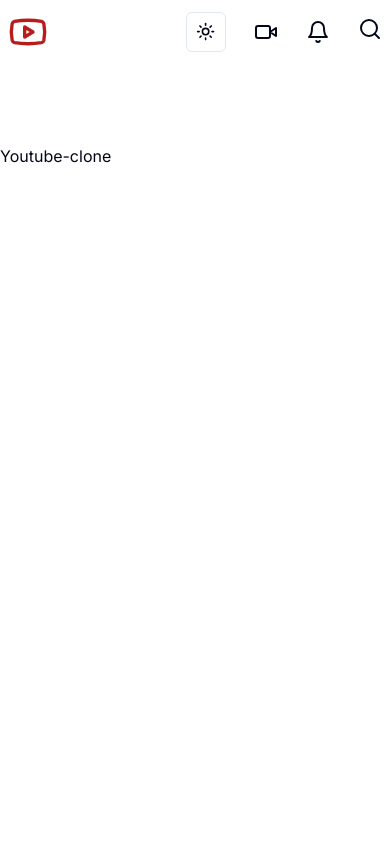
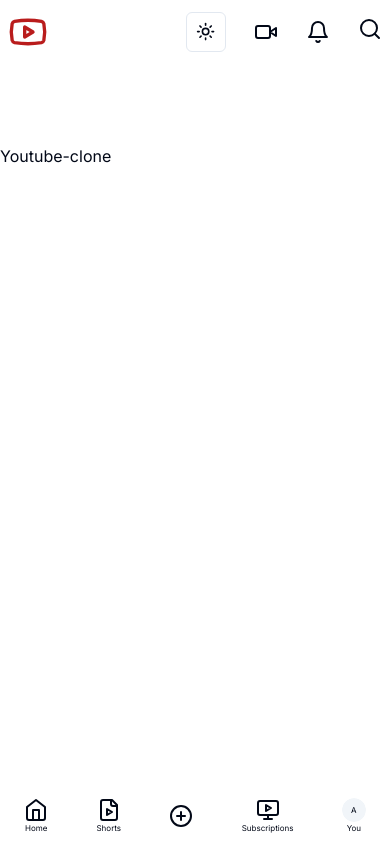
Before and after one commit to judidoko/youtube-clone-with-nextjs, a Next.js app: page / in a window 390 px wide. Built offline with nearby package versions, Linux system fonts and the light colour scheme; no server answers.

Commit message:
Work on footer section and call Youtube api successfully

```diff
--- a/package.json
+++ b/package.json
@@ -15,6 +15,7 @@
     "@radix-ui/react-scroll-area": "^1.0.5",
     "@radix-ui/react-separator": "^1.0.3",
     "@radix-ui/react-slot": "^1.0.2",
+    "axios": "^1.6.2",
     "class-variance-authority": "^0.7.0",
     "clsx": "^2.0.0",
     "lucide-react": "^0.294.0",
@@ -22,6 +23,7 @@
     "next-themes": "^0.2.1",
     "react": "^18",
     "react-dom": "^18",
+    "swr": "^2.2.4",
     "tailwind-merge": "^2.1.0",
     "tailwindcss-animate": "^1.0.7"
   },
--- a/src/app/(main)/page.tsx
+++ b/src/app/(main)/page.tsx
@@ -1,4 +1,19 @@
+"use client";
+
+import { useState } from "react";
+import useSWR from "swr";
+
+import { fetchVideos } from "@/lib/api";
+
 export default function Home() {
+  // Hooks
+  const [badge, setBadge] = useState("All");
+  const {
+    data: videoResults,
+    error,
+    isLoading,
+  } = useSWR(`fetchVideo/${badge}`, () => fetchVideos("badge", 10));
+  console.log(videoResults);
   return (
     <>
       <div>Youtube-clone</div>
--- a/src/app/layout.tsx
+++ b/src/app/layout.tsx
@@ -3,6 +3,7 @@ import { Inter } from "next/font/google";
 import "./globals.css";
 import { ThemeProvider } from "@/components/theme-provider";
 import TopNavigation from "@/components/TopNavigation";
+import FooterMenu from "@/components/FooterMenu";
 
 const inter = Inter({ subsets: ["latin"] });
 
@@ -27,6 +28,7 @@ export default function RootLayout({
         >
           <TopNavigation />
           <main className="pt-0"> {children}</main>
+          <FooterMenu />
         </ThemeProvider>
       </body>
     </html>
--- /dev/null
+++ b/src/components/FooterMenu.tsx
@@ -0,0 +1,32 @@
+import { FileVideo, Home, MonitorPlay, PlusCircle } from "lucide-react";
+import Link from "next/link";
+import React from "react";
+import { Avatar, AvatarFallback } from "./ui/avatar";
+
+const FooterMenu = () => {
+  return (
+    <footer className="bg-white dark:bg-black md:hidden text-[8px] h-14 fixed w-full flex items-center justify-around bottom-0 left-0 z-20">
+      <div className="flex flex-col items-center">
+        <Home />
+        <span>Home</span>
+      </div>
+      <div className="flex flex-col items-center">
+        <FileVideo />
+        <span>Shorts</span>
+      </div>
+      <PlusCircle />
+      <div className="flex flex-col items-center">
+        <MonitorPlay />
+        <span>Subscriptions</span>
+      </div>
+      <Link href={`/channel`} className="flex flex-col items-center">
+        <Avatar className="w-6 h-6">
+          <AvatarFallback>A</AvatarFallback>
+        </Avatar>
+        <span>You</span>
+      </Link>
+    </footer>
+  );
+};
+
+export default FooterMenu;
--- /dev/null
+++ b/src/lib/api.ts
@@ -0,0 +1,57 @@
+import axios from "axios";
+import { Video } from "../../types/custom_types";
+
+const BASE_URL = process.env.NEXT_PUBLIC_BASE_URL;
+const API_KEY = process.env.NEXT_PUBLIC_API_KEY;
+
+export async function fetchVideos(query: string, maxResult: number) {
+  try {
+    const { data } = await axios.get(
+      `${BASE_URL}/search?key=${API_KEY}&q=${query}&order=date&maxResults=${maxResult}&type=video&part=snippet`
+    );
+
+    console.log(data);
+
+    const videos: Video[] = [];
+
+    for (const video of data.items) {
+      const videoId = video.id.videoId;
+      const videoTitle = video.snippet.title;
+      const videoDescription = video.snippet.description;
+      const videoThumbnail = video.snippet.thumbnails.medium.url;
+
+      const videoDetailsUrl = `${BASE_URL}/videos?key=${API_KEY}&id=${videoId}&part=snippet,statistics`;
+
+      const { data: videoData } = await axios.get(videoDetailsUrl);
+
+      const viewCount = videoData.items[0].statistics.viewCount;
+      const channelId = video.snippet.channelId;
+
+      const channelDetailsUrl = `${BASE_URL}/channels?key=${API_KEY}&id=${channelId}&part=snippet`;
+      const { data: channelData } = await axios.get(channelDetailsUrl);
+      const channelTitle = channelData.items[0].snippet.title;
+      const channelImage = channelData.items[0].snippet.thumbnails.medium.url;
+
+      const publishedDate = video.snippet.publishedAt;
+
+      videos.push({
+        id: videoId,
+        title: videoTitle,
+        description: videoDescription,
+        thumbnail: videoThumbnail,
+        viewCount,
+        channel: {
+          channelId,
+          channelTitle,
+          channelImage,
+        },
+        publishedDate,
+      });
+    }
+
+    return videos;
+  } catch (error: any) {
+    console.log("Error fetching videos", error.response.data);
+    throw error;
+  }
+}
--- /dev/null
+++ b/types/custom_types.ts
@@ -0,0 +1,13 @@
+export type Video = {
+  id: string;
+  title: string;
+  description: string;
+  thumbnail: string;
+  viewCount: string;
+  channel: {
+    channelId: string;
+    channelTitle: string;
+    channelImage: string;
+  };
+  publishedDate: string;
+};
```
Also changed, not shown: 2 other files (tests, documents, lock files or other folders).
